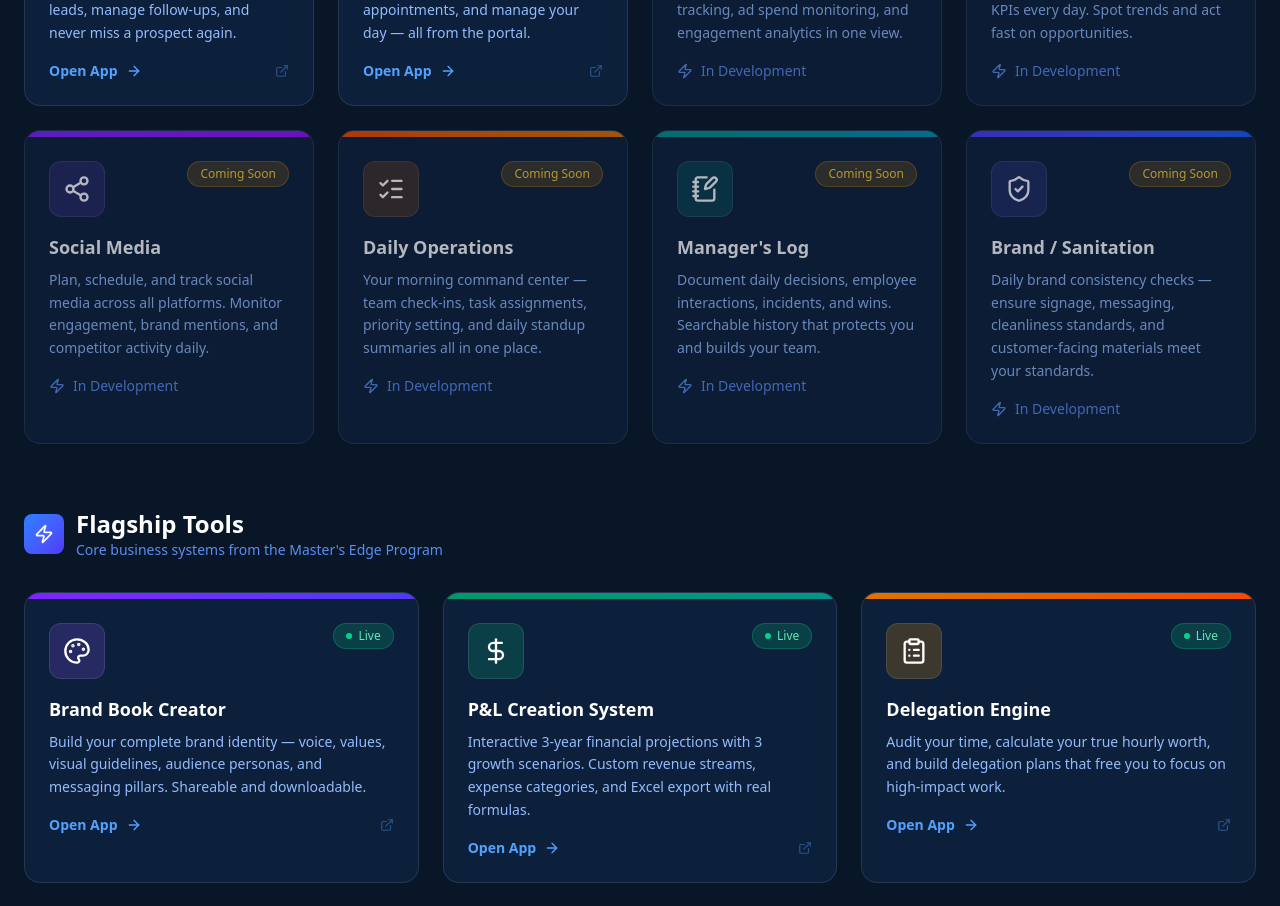
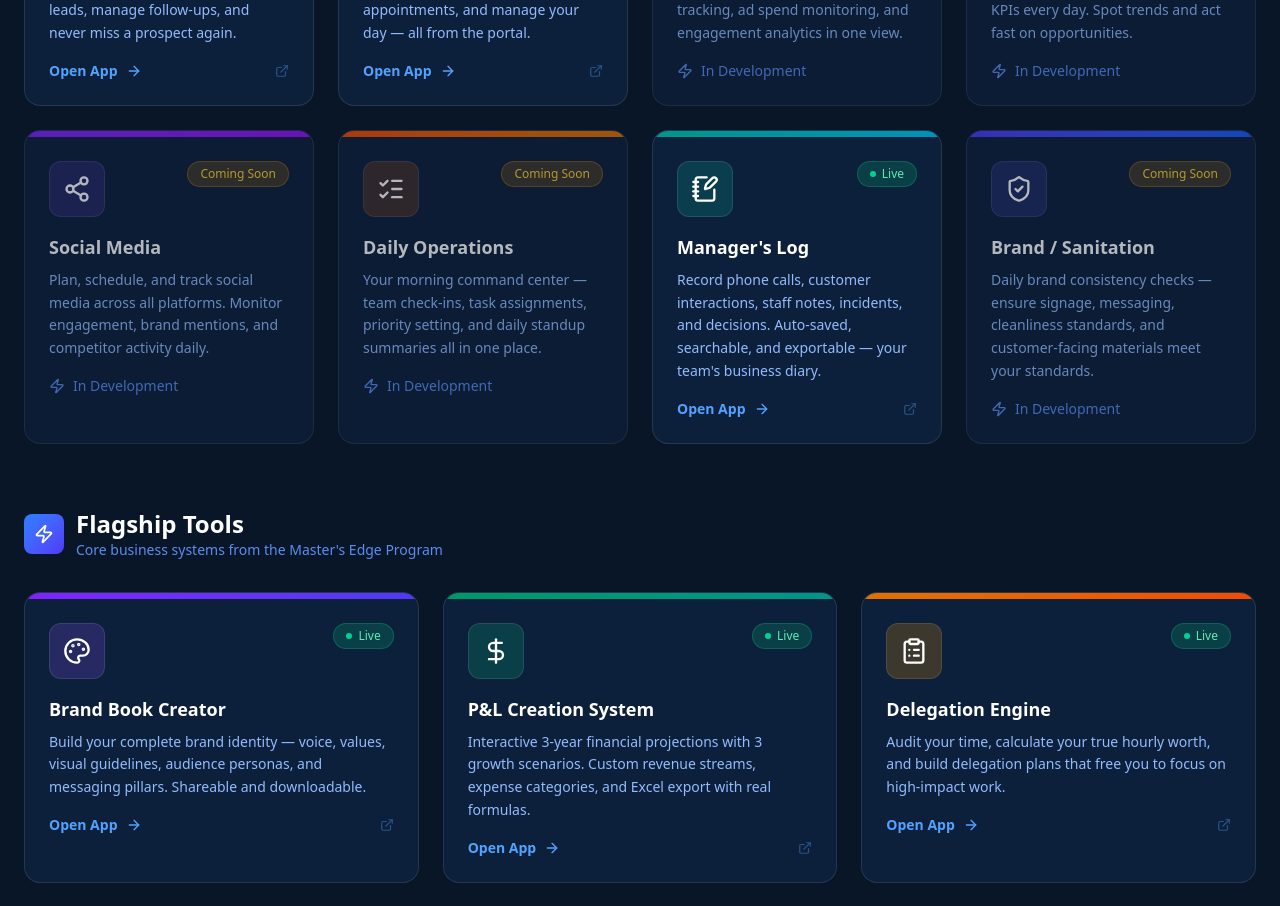
Before and after one commit to BrettLechtenbrerg/Masters-Edge-Portal, a Next.js app: page / in a window 1280 px wide. Shown: the part 920-1826 px from the top of the page. Built offline with nearby package versions, Linux system fonts and the light colour scheme.

Commit message:
Update Manager's Log card to live status with Vercel URL

```diff
--- a/src/app/page.tsx
+++ b/src/app/page.tsx
@@ -109,12 +109,12 @@ const apps: AppCard[] = [
   {
     name: "Manager's Log",
     description:
-      "Document daily decisions, employee interactions, incidents, and wins. Searchable history that protects you and builds your team.",
+      "Record phone calls, customer interactions, staff notes, incidents, and decisions. Auto-saved, searchable, and exportable — your team's business diary.",
     icon: NotebookPen,
-    url: "#",
+    url: "https://tsai-managers-log.vercel.app",
     gradient: "from-teal-600 to-cyan-600",
     iconBg: "bg-teal-500/20",
-    status: "coming-soon",
+    status: "live",
     tier: "daily-ops",
   },
   {
```
